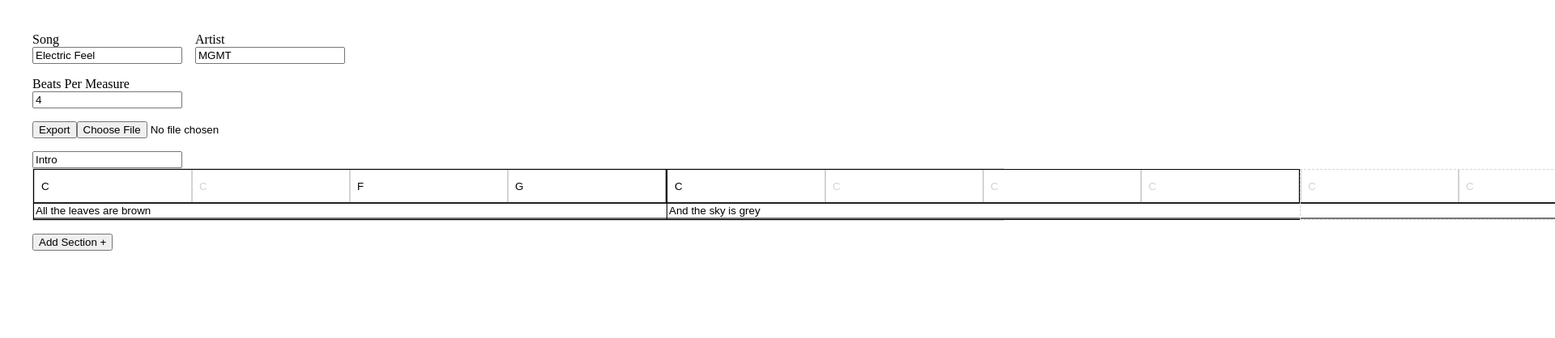
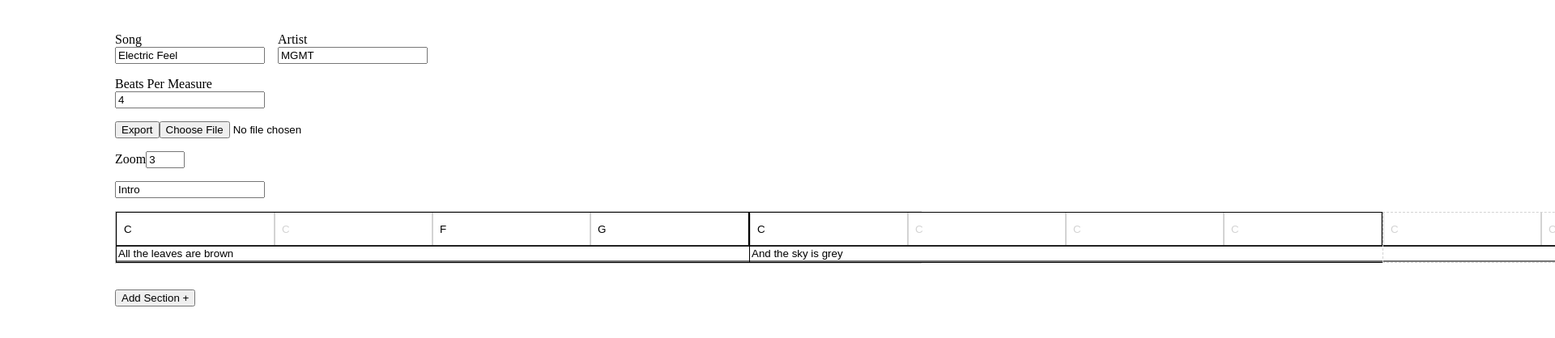
Before and after one commit to chriswait/harmony, a React (Vite) app: page / in a window 1280 px wide. Shown: the top 418 px of the page at 81% size, 1920 px wide, since content can reach past the window. Built offline with nearby package versions, Linux system fonts and the light colour scheme.

Commit message:
adds zoom level to theme

```diff
--- a/src/App.css
+++ b/src/App.css
@@ -1,5 +1,5 @@
 #root {
-  max-width: 1280px;
+  max-width: 996px;
   margin: 0 auto;
   padding: 2rem;
 }
--- a/src/App.tsx
+++ b/src/App.tsx
@@ -39,25 +39,38 @@ const Beat = ({ chord, onChange }: {
 }
 
 const SongGrid = () => {
-  const { lyrics, setChord, setLyric, sectionMeasures, sectionNames, setSectionNames, setSectionName, beatsPerMeasure } = useSong();
-  const { isMd } = useTheme();
+  const { setChord, setLyric, sectionMeasures, sectionNames, setSectionNames, setSectionName, beatsPerMeasure } = useSong();
+  const { zoom, setZoom } = useTheme();
   return (
     <>
+      <label style={{ display: 'block', marginBottom: '1rem' }}>Zoom
+        <input
+          value={zoom}
+          onChange={(event) => {
+            const intVal = parseInt(event.target.value, 10);
+            setZoom(Math.max(Math.min(intVal, 4), 0))
+          }}
+          type='number'
+          min={0}
+          max={4}
+        />
+      </label>
       {sectionNames.map((sectionName, sectionIndex) => {
         const measures = sectionMeasures[sectionIndex];
         return (
           <div
             key={`section-${sectionIndex}`}
-            style={{ marginBottom: '1rem' }}>
+            style={{ marginBottom: '2rem' }}>
             <input
               value={sectionName}
               onChange={(event) => setSectionName(sectionIndex, event.target.value)}
+              style={{ marginBottom: '1rem' }}
             />
             <div
               style={{
                 border: '1px solid lightgrey',
                 display: 'grid',
-                gridTemplateColumns: `repeat(${isMd ? 4 : 2}, 1fr)`,
+                gridTemplateColumns: `repeat(${Math.pow(2, zoom - 1)}, 1fr)`,
                 gridTemplateRows: 'auto',
               }}
             >
--- a/src/ThemeProvider.tsx
+++ b/src/ThemeProvider.tsx
@@ -1,17 +1,26 @@
-import { createContext, useContext } from "react"
+import { createContext, useContext, useState } from "react"
 import { useMediaQuery } from "react-responsive";
 
-const ThemeContext = createContext({
+const ThemeContext = createContext<{
+  isMd: boolean,
+  isLg: boolean,
+  isDark: boolean,
+  zoom: number,
+  setZoom: React.Dispatch<React.SetStateAction<number>>,
+}>({
   isMd: false,
   isLg: false,
   isDark: false,
+  zoom: 1,
+  setZoom: () => { }
 });
 const ThemeProvider = ({ children }: { children: React.ReactNode }) => {
   const isMd = useMediaQuery({ query: '(min-width: 776px)' })
   const isLg = useMediaQuery({ query: '(min-width: 996px)' })
   const isDark = useMediaQuery({ query: "(prefers-color-scheme: dark)" })
+  const [zoom, setZoom] = useState(3);
   return (
-    <ThemeContext.Provider value={{ isMd, isLg, isDark }}>
+    <ThemeContext.Provider value={{ isMd, isLg, isDark, zoom, setZoom }}>
       {children}
     </ThemeContext.Provider>
   )
```
